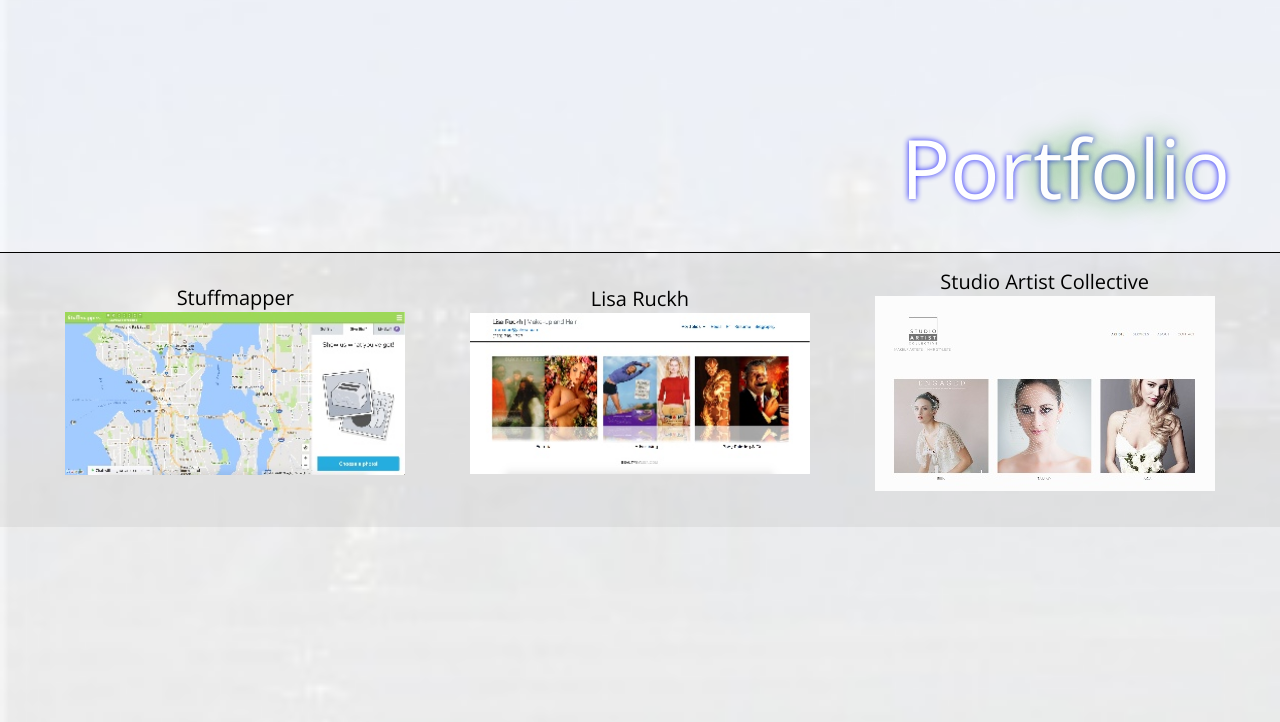
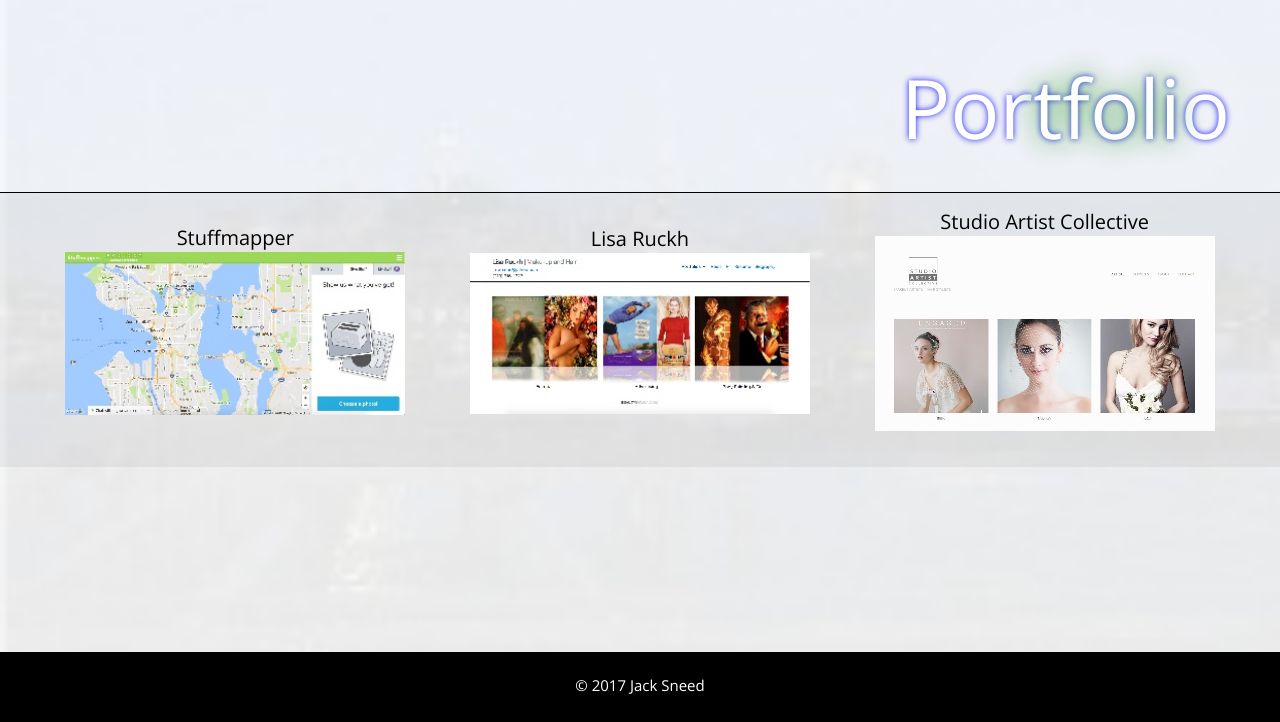
Before and after one commit to JackSSS/plo-basic, a plain HTML site: page index.html in a window 1280 px wide. Both pictures are taken after a click on the link "Portfolio". Shown: the part 78-800 px from the top of the page. Drawn offline with nearby package versions, Linux system fonts and the light colour scheme.

Commit message:
fixing positioning

```diff
--- a/app/css/cover.css
+++ b/app/css/cover.css
@@ -238,9 +238,8 @@ body {
 	.error {
 	color: #fff;
 	font-size: 58px;
-	margin-top: 180px;
 	margin-bottom: 40px;
-	margin-top: 200px;
+	margin-top: 140px;
 	text-align: center;
 	text-shadow: 0 0 80px #ffffff, 0 0 6px #0000ff;
 }
@@ -326,13 +325,12 @@ body {
 		float: left;
 	}
 	.mastfoot {
-	position: relative;
+	position: absolute;
 	bottom: 0;
 	background-color: #000;
 	height: 70px;
 	color: #fff;
 	padding: 15px;
-	display
 	}
 	.mastfoot p {
 		display: block;
--- a/index.html
+++ b/index.html
@@ -51,7 +51,7 @@
           </div>
 
         </div>
-
+        <div class="content-container">
         <section id="welcome">
             <div class="grid grid-pad welcome">
                 <h1>Welcome<span>.</span></h1>
@@ -113,9 +113,11 @@
         </div>
         </section>
       </div>
+          <div class="mastfoot">
+      <p>&copy 2017 Jack Sneed </p>
     </div>
-    <div class="mastfoot">
-      <p>&copy 2017 Jack Sneed </p>
+    </div>
+
     </div>
 
     <!-- Bootstrap core JavaScript
```
